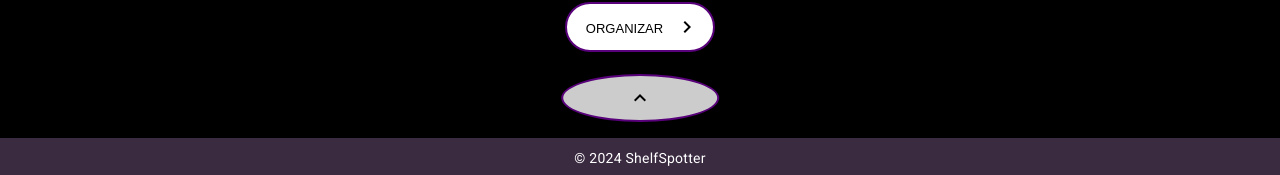
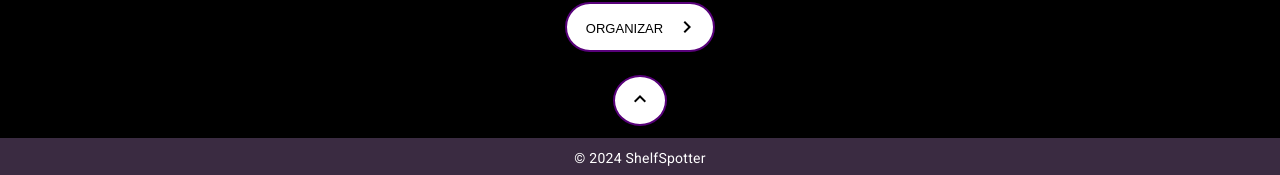
Before and after one commit to ahrionn/shelf-spotter, an Angular app: page /lista-de-compras in a window 1280 px wide. Shown: the part 622-797 px from the top of the page. Built offline with nearby package versions, Linux system fonts and the light colour scheme; no server answers.

Commit message:
ajustes no handle

```diff
--- a/src/app/Componentes/lista-de-compras/lista-de-compras.component.css
+++ b/src/app/Componentes/lista-de-compras/lista-de-compras.component.css
@@ -118,16 +118,16 @@ li {
 
 .handle {
   position: fixed;
-  bottom: 7%; /* Distância do fundo da tela */
+  bottom: 6.5%; /* Distância do fundo da tela */
   left: 50%;
   transform: translateX(-50%);
-  width: 12%;
+  width: 50px;
   border-radius: 50%;
-  height: 3%;
+  height: 27px;
   text-align: center;
   cursor: pointer;
   padding: 10px 0;
-  background: #ccc; /* Cor da etiqueta */
+  background: white;
   z-index: 1000;
   border: 2px solid #58017a;
 }
```
